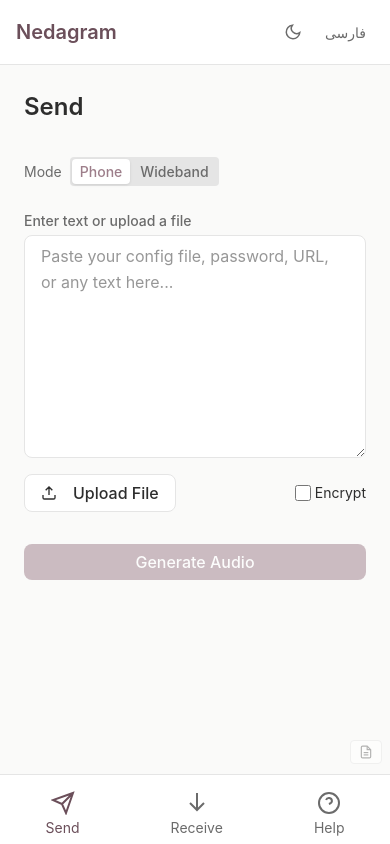
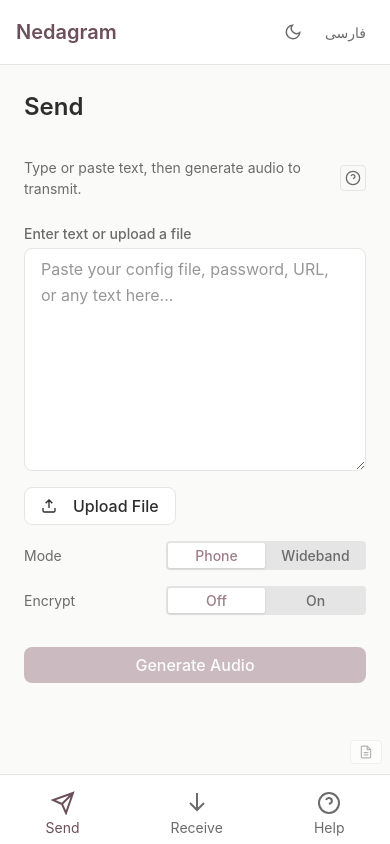
Before and after one commit to shayanb/Nedagram, a Preact app: page / in a window 390 px wide. Built offline with nearby package versions, Linux system fonts and the light colour scheme.

Commit message:
Add page description and info tip , add how to report bugs in help page

```diff
--- a/src/i18n/en.ts
+++ b/src/i18n/en.ts
@@ -12,6 +12,7 @@
   },
   send: {
     title: 'Send',
+    description: 'Type or paste text, then generate audio to transmit.',
     inputLabel: 'Enter text or upload a file',
     inputPlaceholder: 'Paste your config file, password, URL, or any text here...',
     uploadButton: 'Upload File',
@@ -26,7 +27,14 @@
     frames: 'Frames',
     tooLarge: 'Payload exceeds maximum size (100KB)',
     largeWarning: 'Large payload - transmission may take several minutes',
-    widebandHint: 'Direct Speaker to Mic or HD Voice calls',
+    widebandHint: 'For HD Voice calls or direct speaker-to-mic',
+    // Tips
+    tips: {
+      phoneMode: 'Phone mode: For standard phone calls. Slower but works through voice codecs.',
+      widebandMode: 'Wideband mode: For HD Voice calls or direct device-to-device. Faster transmission.',
+      encryption: 'Encryption: Protect sensitive data with a password. Share the password separately.',
+      checksum: 'Checksum: Compare checksums on both ends to verify data integrity.',
+    },
     // Encryption
     encrypt: 'Encrypt',
     password: 'Password',
@@ -40,8 +48,16 @@
   },
   receive: {
     title: 'Receive',
-    autoDetectHint: 'Audio mode and error correction are automatically detected',
+    description: 'Listen for audio transmission or upload a recording to decode.',
+    autoDetectHint: 'Audio mode and encryption are automatically detected.',
     listenButton: 'Start Listening',
+    // Tips
+    tips: {
+      overPhone: 'Over phone: Hold speaker near mic, or use speakerphone. Minimize background noise.',
+      inPerson: 'In person: Keep devices 30cm-1m apart. Error rates are higher in noisy environments.',
+      bestResults: 'Best results: Maximum speaker volume, face speakers toward mic, reduce echo.',
+      troubleshooting: 'Troubleshooting: If decoding fails, try recording the audio and uploading instead.',
+    },
     stopButton: 'Stop',
     uploadAudio: 'Upload Audio File',
     uploadHint: 'or drag & drop an audio file',
@@ -126,6 +142,17 @@
     // Technical Specs section
     technicalSpecs: 'Technical Specs',
     versionInfo: 'Version Info',
+    // Bug reporting
+    reportBug: 'Report a Bug',
+    reportBugDesc: 'If you encounter issues with decoding or any other problems, please report them on GitHub.',
+    reportBugSteps: [
+      'Click the debug log button (bottom-right corner) to enable logging',
+      'Reproduce the issue',
+      'Click "Copy" in the debug panel to copy the log',
+      'If possible, save the audio file using "Save Audio" button',
+      'Create a GitHub issue with the debug log and audio file',
+    ],
+    createIssue: 'Create GitHub Issue',
     // Offline Download section
     offlineDownload: 'Offline Local Version',
     offlineDownloadDesc: 'Download Nedagram to use completely offline on your computer, with no internet connection required. Perfect for sharing with others who have limited internet access.',
--- a/src/i18n/fa.ts
+++ b/src/i18n/fa.ts
@@ -14,6 +14,7 @@
   },
   send: {
     title: 'ارسال',
+    description: 'متن را تایپ یا آپلود کنید، سپس صدا بسازید.',
     inputLabel: 'متن را وارد کنید یا فایل بارگذاری کنید',
     inputPlaceholder: 'فایل تنظیمات، رمز عبور، لینک یا هر متنی را اینجا وارد کنید...',
     uploadButton: 'بارگذاری فایل',
@@ -28,7 +29,14 @@
     frames: 'فریم',
     tooLarge: 'حجم داده بیش از حد مجاز است (۱۰۰ کیلوبایت)',
     largeWarning: 'داده حجیم - انتقال ممکن است چند دقیقه طول بکشد',
-    widebandHint: 'برای مستقیم از بلندگو به میکروفون یا تماس HD Voice',
+    widebandHint: 'برای تماس HD Voice یا مستقیم بلندگو به میکروفون',
+    // Tips
+    tips: {
+      phoneMode: 'حالت Phone: برای تماس تلفنی معمولی. کندتر ولی با کُدِک صوتی کار می‌کند.',
+      widebandMode: 'حالت Wideband: برای تماس HD Voice یا مستقیم بین دستگاه‌ها. سریع‌تر.',
+      encryption: 'رمزگذاری: داده حساس را با رمز عبور محافظت کنید. رمز را جداگانه به اشتراک بگذارید.',
+      checksum: 'جمع کنترلی: جمع کنترلی را در دو طرف مقایسه کنید تا صحت داده تأیید شود.',
+    },
     // Encryption
     encrypt: 'رمزگذاری',
     password: 'رمز عبور',
@@ -42,8 +50,16 @@
   },
   receive: {
     title: 'دریافت',
-    autoDetectHint: 'حالت صدا و تصحیح خطا به صورت خودکار شناسایی می‌شود',
+    description: 'برای رمزگشایی، به صدا گوش دهید یا فایل صوتی را آپلود کنید.',
+    autoDetectHint: 'حالت صدا و رمزگذاری به صورت خودکار شناسایی می‌شود.',
     listenButton: 'شروع گوش دادن',
+    // Tips
+    tips: {
+      overPhone: 'تماس تلفنی: بلندگو را نزدیک میکروفون بگیرید یا از اسپیکرفون استفاده کنید.',
+      inPerson: 'حضوری: فاصله ۳۰ سانت تا ۱ متر را رعایت کنید. خطا در محیط‌های شلوغ بیشتر میشود.',
+      bestResults: 'بهترین نتیجه: صدای بلندگو را حداکثر کنید، بلندگو را به سمت میکروفون بگیرید.',
+      troubleshooting: 'عیب‌یابی: اگر رمزگشایی ناموفق بود، صدا را ضبط کنید و فایل را بارگذاری کنید.',
+    },
     stopButton: 'توقف',
     uploadAudio: 'بارگذاری فایل صوتی',
     uploadHint: 'یا فایل صوتی را بکشید و رها کنید',
@@ -112,7 +128,7 @@
     phoneModeExamples: [
       'تماس صوتی موبایل معمولی',
       'تماس تلفن ثابت',
-      'VoIP با کدک‌های کم‌کیفیت',
+      'VoIP با کُدِک‌های کم‌کیفیت',
       'واکی‌تاکی یا رادیو',
     ],
     phoneModeTradeoff: 'کندتر (~20-25 bps) اما در پهنای باند محدود کار می‌کند (300-3400 Hz)',
@@ -128,6 +144,17 @@
     // Technical Specs section
     technicalSpecs: 'مشخصات فنی',
     versionInfo: 'اطلاعات نسخه',
+    // Bug reporting
+    reportBug: 'گزارش باگ',
+    reportBugDesc: 'اگر با مشکلی در رمزگشایی یا هر مشکل دیگری مواجه شدید، لطفاً در گیت‌هاب گزارش دهید.',
+    reportBugSteps: [
+      'روی دکمه لاگ (گوشه پایین راست) کلیک کنید تا لاگ‌گیری فعال شود',
+      'مشکل را بازتولید کنید',
+      'روی «کپی» در پنل لاگ کلیک کنید تا لاگ کپی شود',
+      'در صورت امکان، فایل صوتی را با دکمه «ذخیره صدا» ذخیره کنید',
+      'یک issue در گیت‌هاب با لاگ و فایل صوتی ایجاد کنید',
+    ],
+    createIssue: 'ایجاد Issue در گیت‌هاب',
     // Offline Download section
     offlineDownload: 'نسخه آفلاین',
     offlineDownloadDesc: 'نداگرام را دانلود کنید تا کاملاً آفلاین روی کامپیوتر خود، بدون نیاز به اینترنت استفاده کنید. مناسب برای اشتراک‌گذاری با دیگرانی که دسترسی محدود به اینترنت دارند.',
--- a/src/pages/Receive.css
+++ b/src/pages/Receive.css
@@ -11,10 +11,65 @@
   margin-bottom: var(--space-xs);
 }
 
-.auto-detect-hint {
+/* Page description with tip button */
+.page-description {
+  display: flex;
+  align-items: center;
+  gap: var(--space-sm);
   font-size: var(--font-size-sm);
   color: var(--color-text-muted);
+}
+
+.tip-button {
+  display: flex;
+  align-items: center;
+  justify-content: center;
+  padding: 4px;
+  background: transparent;
+  border: 1px solid var(--color-border);
+  border-radius: var(--radius-sm);
+  color: var(--color-text-muted);
+  cursor: pointer;
+  transition: all 0.15s ease;
+  flex-shrink: 0;
+}
+
+.tip-button:hover {
+  border-color: var(--color-primary);
+  color: var(--color-primary);
+}
+
+.tips-panel {
+  background: var(--color-surface);
+  border: 1px solid var(--color-border);
+  border-radius: var(--radius-sm);
+  padding: var(--space-sm) var(--space-md);
+  font-size: var(--font-size-sm);
+  color: var(--color-text-muted);
+}
+
+.tips-panel ul {
   margin: 0;
+  padding-left: var(--space-md);
+}
+
+.tips-panel li {
+  margin-bottom: var(--space-xs);
+}
+
+.tips-panel li:last-child {
+  margin-bottom: 0;
+}
+
+.tips-panel strong {
+  color: var(--color-text);
+}
+
+.tips-note {
+  margin: var(--space-sm) 0 0 0;
+  padding-top: var(--space-sm);
+  border-top: 1px solid var(--color-border);
+  font-style: italic;
 }
 
 .control-section {
--- a/src/pages/Send.css
+++ b/src/pages/Send.css
@@ -11,46 +11,89 @@
   margin-bottom: var(--space-xs);
 }
 
-.settings-row {
+/* Page description with tip button */
+.page-description {
+  display: flex;
+  align-items: center;
+  gap: var(--space-sm);
+  font-size: var(--font-size-sm);
+  color: var(--color-text-muted);
+}
+
+.tip-button {
+  display: flex;
+  align-items: center;
+  justify-content: center;
+  padding: 4px;
+  background: transparent;
+  border: 1px solid var(--color-border);
+  border-radius: var(--radius-sm);
+  color: var(--color-text-muted);
+  cursor: pointer;
+  transition: all 0.15s ease;
+}
+
+.tip-button:hover {
+  border-color: var(--color-primary);
+  color: var(--color-primary);
+}
+
+.tips-panel {
+  background: var(--color-surface);
+  border: 1px solid var(--color-border);
+  border-radius: var(--radius-sm);
+  padding: var(--space-sm) var(--space-md);
+  font-size: var(--font-size-sm);
+  color: var(--color-text-muted);
+}
+
+.tips-panel ul {
+  margin: 0;
+  padding-left: var(--space-md);
+}
+
+.tips-panel li {
+  margin-bottom: var(--space-xs);
+}
+
+.tips-panel li:last-child {
+  margin-bottom: 0;
+}
+
+.tips-panel strong {
+  color: var(--color-text);
+}
+
+/* Options row - Mode and Encrypt toggles */
+.options-row {
   display: flex;
   gap: var(--space-lg);
   flex-wrap: wrap;
+  align-items: flex-start;
 }
 
-.setting-group {
+.option-group {
   display: flex;
   align-items: center;
   gap: var(--space-sm);
-  flex-wrap: wrap;
 }
 
-.mode-hint {
-  font-size: var(--font-size-xs);
+.option-label {
+  font-size: var(--font-size-sm);
   color: var(--color-text-muted);
-  width: 100%;
-  margin-top: calc(-1 * var(--space-xs));
-  padding-inline-start: 45px;
+  min-width: 50px;
 }
 
-.setting-label {
-  font-size: var(--font-size-sm);
-  color: var(--color-text-muted);
-  min-width: 35px;
-}
-
-.mode-toggle {
+/* Segmented toggle (shared style for Mode and Encrypt) */
+.segmented-toggle {
   display: flex;
   gap: 2px;
   background: var(--color-border);
-  border-radius: var(--radius-md);
+  border-radius: var(--radius-sm);
   padding: 2px;
 }
 
-.mode-toggle.compact {
-  border-radius: var(--radius-sm);
-}
-
-.mode-btn {
+.toggle-btn {
   padding: var(--space-xs) var(--space-sm);
   font-size: var(--font-size-sm);
   font-weight: 500;
@@ -58,18 +101,33 @@
   background: transparent;
   color: var(--color-text-muted);
   cursor: pointer;
-  border-radius: var(--radius-sm);
+  border-radius: calc(var(--radius-sm) - 2px);
   transition: all 0.15s ease;
+  min-width: 60px;
 }
 
-.mode-btn:hover {
+.toggle-btn:hover {
   color: var(--color-text);
 }
 
-.mode-btn.active {
+.toggle-btn.active {
   background: var(--color-surface);
   color: var(--color-primary);
   box-shadow: 0 1px 3px rgba(0, 0, 0, 0.1);
+}
+
+.mode-hint {
+  font-size: var(--font-size-xs);
+  color: var(--color-text-muted);
+  white-space: nowrap;
+}
+
+/* Password row */
+.password-row {
+  display: flex;
+  flex-direction: column;
+  gap: 2px;
+  max-width: 300px;
 }
 
 .input-section {
@@ -183,47 +241,7 @@
   border-radius: var(--radius-md);
 }
 
-/* Encryption UI - Inline */
-.input-actions {
-  display: flex;
-  align-items: center;
-  gap: var(--space-md);
-  flex-wrap: wrap;
-}
-
-.encrypt-inline {
-  display: flex;
-  flex-direction: column;
-  gap: var(--space-xs);
-  margin-left: auto;
-}
-
-.encrypt-toggle {
-  display: flex;
-  align-items: center;
-  gap: var(--space-xs);
-  cursor: pointer;
-  white-space: nowrap;
-}
-
-.encrypt-toggle input[type="checkbox"] {
-  width: 16px;
-  height: 16px;
-  accent-color: var(--color-primary);
-}
-
-.encrypt-label {
-  font-size: var(--font-size-sm);
-  color: var(--color-text);
-}
-
-.password-wrapper {
-  display: flex;
-  flex-direction: column;
-  gap: 2px;
-  min-width: 200px;
-}
-
+/* Password input */
 .password-input-container {
   display: flex;
   align-items: center;
@@ -315,12 +333,27 @@
 
 /* Responsive adjustments */
 @media (max-width: 480px) {
-  .settings-row {
+  .options-row {
+    flex-direction: column;
     gap: var(--space-md);
   }
 
-  .password-wrapper {
+  .option-group {
     width: 100%;
+    justify-content: space-between;
+  }
+
+  .segmented-toggle {
+    flex: 1;
+    max-width: 200px;
+  }
+
+  .toggle-btn {
+    flex: 1;
     min-width: unset;
   }
+
+  .password-row {
+    max-width: none;
+  }
 }
--- a/src/pages/Send.tsx
+++ b/src/pages/Send.tsx
@@ -163,35 +163,33 @@
   }, []);
 
 
+  const [showTips, setShowTips] = useState(false);
+
   return (
     <div class="send-page">
       <h2 class="page-title">{t.send.title}</h2>
 
-      <div class="settings-row">
-        <div class="setting-group">
-          <span class="setting-label">Mode</span>
-          <div class="mode-toggle compact">
-            <button
-              class={`mode-btn ${audioMode.value === 'phone' ? 'active' : ''}`}
-              onClick={() => handleModeChange('phone')}
-              title="Standard phone calls (300-3400 Hz)"
-            >
-              Phone
-            </button>
-            <button
-              class={`mode-btn ${audioMode.value === 'wideband' ? 'active' : ''}`}
-              onClick={() => handleModeChange('wideband')}
-              title="HD Voice or direct (faster)"
-            >
-              Wideband
+      <div class="page-description">
+        <span>{t.send.description}</span>
+        <button class="tip-button" onClick={() => setShowTips(!showTips)} title="Show tips">
+          <svg width="16" height="16" viewBox="0 0 24 24" fill="none" stroke="currentColor" stroke-width="2">
+            <circle cx="12" cy="12" r="10" />
+            <path d="M9.09 9a3 3 0 0 1 5.83 1c0 2-3 3-3 3" />
+            <line x1="12" y1="17" x2="12.01" y2="17" />
+          </svg>
         </button>
       </div>
-          {audioMode.value === 'wideband' && (
-            <span class="mode-hint">{t.send.widebandHint}</span>
+
+      {showTips && (
+        <div class="tips-panel">
+          <ul>
+            <li>{t.send.tips.phoneMode}</li>
+            <li>{t.send.tips.widebandMode}</li>
+            <li>{t.send.tips.encryption}</li>
+            <li>{t.send.tips.checksum}</li>
+          </ul>
+        </div>
       )}
-        </div>
-
-      </div>
 
       <div class="input-section">
         <TextInput
@@ -211,19 +209,53 @@
             disabled={sendState.value === 'encoding'}
           />
           {fileName.value && <span class="file-name">{fileName.value}</span>}
+        </div>
 
-          <div class="encrypt-inline">
-            <label class="encrypt-toggle">
-              <input
-                type="checkbox"
-                checked={encryptEnabled.value}
-                onChange={(e) => handleEncryptToggle((e.target as HTMLInputElement).checked)}
-              />
-              <span class="encrypt-label">{t.send.encrypt}</span>
-            </label>
+        <div class="options-row">
+          <div class="option-group">
+            <span class="option-label">Mode</span>
+            <div class="segmented-toggle">
+              <button
+                class={`toggle-btn ${audioMode.value === 'phone' ? 'active' : ''}`}
+                onClick={() => handleModeChange('phone')}
+                title="Standard phone calls (300-3400 Hz)"
+              >
+                Phone
+              </button>
+              <button
+                class={`toggle-btn ${audioMode.value === 'wideband' ? 'active' : ''}`}
+                onClick={() => handleModeChange('wideband')}
+                title="HD Voice or direct (faster)"
+              >
+                Wideband
+              </button>
+            </div>
+            {audioMode.value === 'wideband' && (
+              <span class="mode-hint">{t.send.widebandHint}</span>
+            )}
+          </div>
+
+          <div class="option-group">
+            <span class="option-label">Encrypt</span>
+            <div class="segmented-toggle">
+              <button
+                class={`toggle-btn ${!encryptEnabled.value ? 'active' : ''}`}
+                onClick={() => handleEncryptToggle(false)}
+              >
+                Off
+              </button>
+              <button
+                class={`toggle-btn ${encryptEnabled.value ? 'active' : ''}`}
+                onClick={() => handleEncryptToggle(true)}
+              >
+                On
+              </button>
+            </div>
+          </div>
+        </div>
 
         {encryptEnabled.value && (
-              <div class="password-wrapper">
+          <div class="password-row">
             <div class="password-input-container">
               <input
                 type={showPassword ? 'text' : 'password'}
@@ -260,8 +292,6 @@
             )}
           </div>
         )}
-          </div>
-        </div>
 
         {sizeCheck?.warning && (
           <div class="warning-message">{t.send.largeWarning}</div>
```
Also changed, not shown: public/README.html (+15 -0 lines), src/pages/Help.css (+9 -4 lines), src/pages/Help.tsx (+20 -0 lines), src/pages/Receive.tsx (+28 -3 lines), 1 other file (tests, documents, lock files or other folders). Lines whose indentation alone changed are shown as unchanged.
